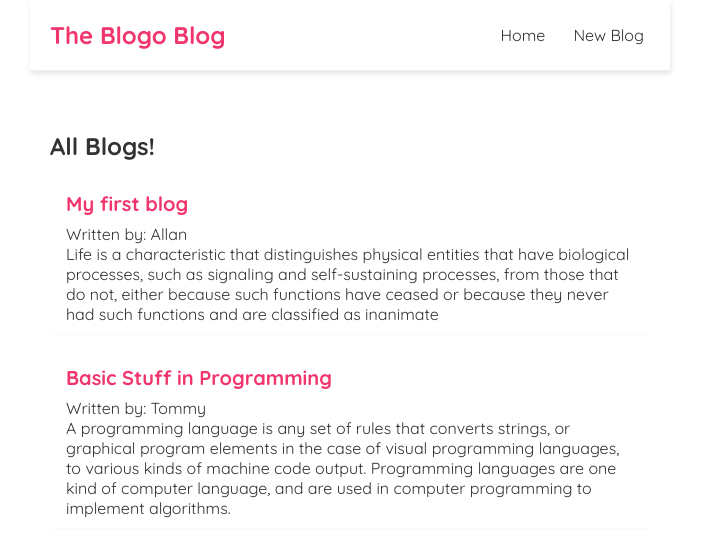
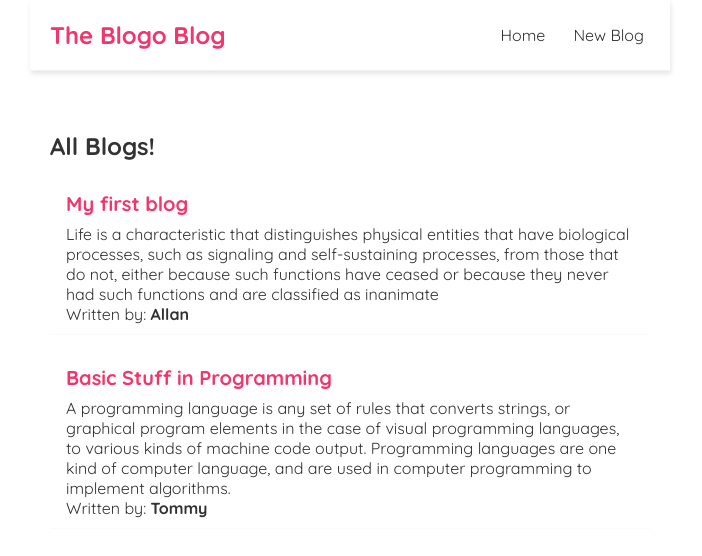
Before and after one commit to Allanetizen/Blogo, a React (Create React App) app: page / in a window 1280 px wide. Shown: the top 556 px of the page, without its empty margins (290-992 px from the left). Built offline with nearby package versions, Linux system fonts and the light colour scheme; data requests are answered from the project's data file; the HTML template or start-up script is replaced by a standard one.

Commit message:
conditional loading message

```diff
--- a/src/BlogList.js
+++ b/src/BlogList.js
@@ -9,8 +9,9 @@ const BlogList = ({ blogs, title, handleDelete }) => {
       {blogs.map((blog) => (
         <div className="blog-preview" key={blog.id}>
           <h2>{blog.title}</h2>
-          <p>Written by: {blog.author}</p>
+
           <p>{blog.body}</p>
+          <p>Written by: <strong>{blog.author}</strong></p>
 
           {/* <button onClick={() => handleDelete(blog.id)}>Delete Blog</button> */}
         </div>
--- a/src/Home.js
+++ b/src/Home.js
@@ -5,6 +5,7 @@ import BlogList from "./BlogList";
 
 const Home = () => {
   const [blogs, setBlogs] = useState(null);
+  const [isPending, setIsPending]= useState(true);
 
 
   // //function for deleting
@@ -17,7 +18,8 @@ const Home = () => {
   //fires on every render,
   //adding a dependency [], fires it once
   useEffect(() => {
-    //fires the function once the promise has been
+    setTimeout(()=>{
+      //fires the function once the promise has been
     fetch('http://localhost:8000/blogs')
     .then(res=>{
       return res.json();
@@ -25,7 +27,12 @@ const Home = () => {
     .then(data=>{
       console.log(data);
       setBlogs(data);
-    })
+      setIsPending(false);
+    });
+
+
+
+    }, 1000);
 
   },[]);
 
@@ -35,7 +42,7 @@ const Home = () => {
       {/*Blogs  passes blog as a prop*/}
       {/* //conditional templating in react, && tests the first part
       if it is false it doesnot bother with the next one */}
-
+      {isPending && <div>Loading...</div>}
 
      {blogs && <BlogList blogs={blogs} title="All Blogs!" />}
 
```
